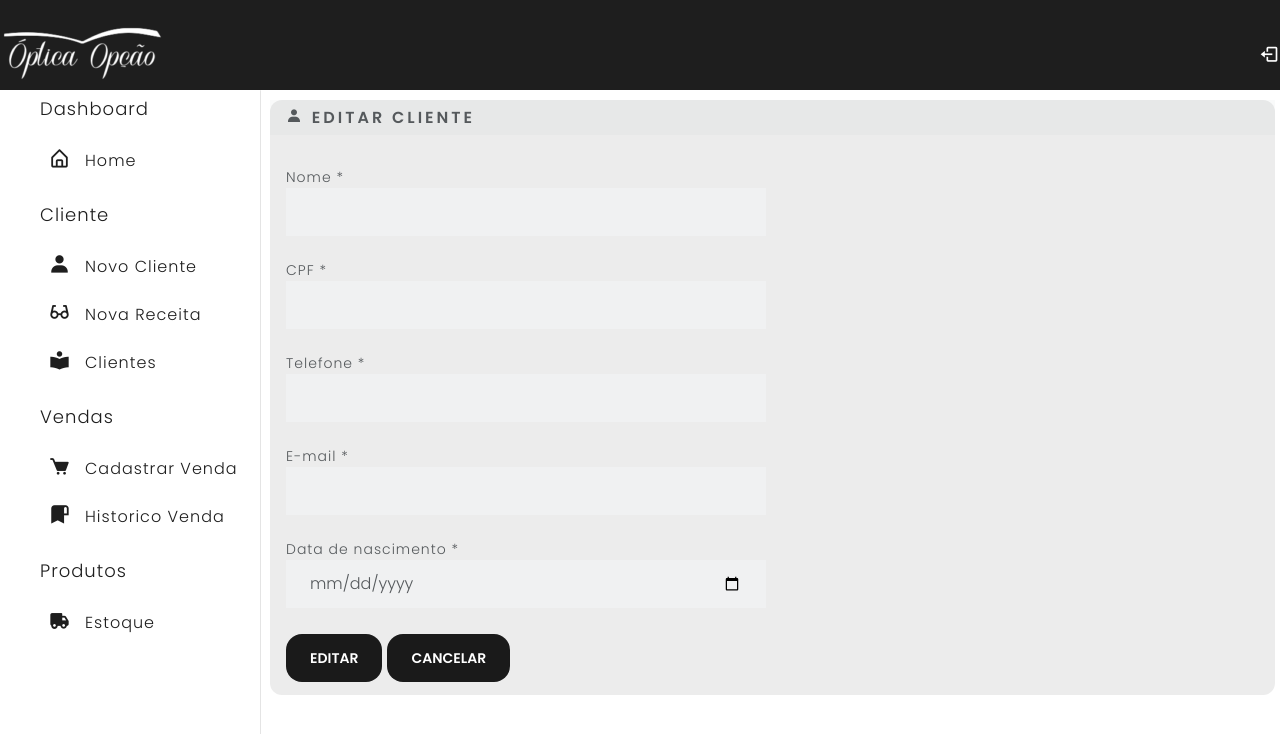
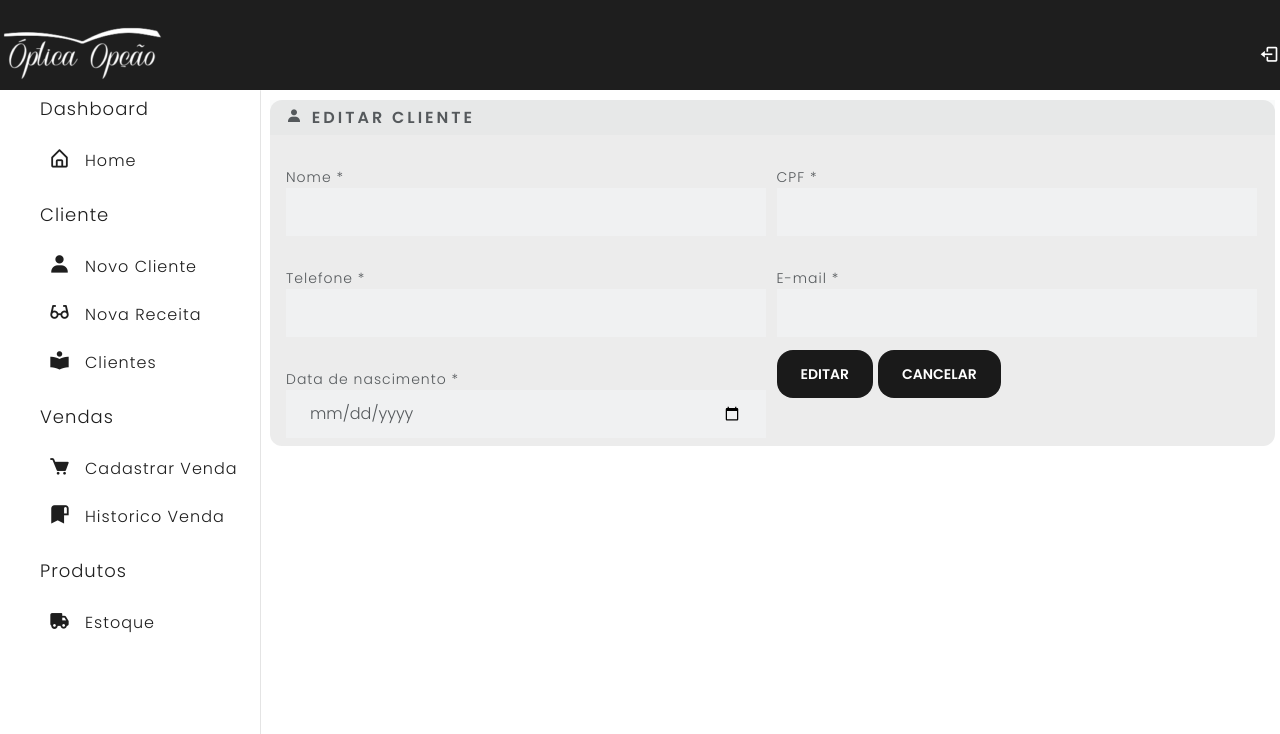
Before and after one commit to mdsreq-fga-unb/2023.1-SOSOptica, a React (Create React App) app in the folder sos-optica-app/: page /#/editar-cliente/1 in a window 1280 px wide. Shown: the top 734 px of the page. Built offline with nearby package versions, Linux system fonts and the light colour scheme; no server answers.

Commit message:
Correçao botoes

```diff
--- a/sos-optica-app/src/view/CadastroCliente.js
+++ b/sos-optica-app/src/view/CadastroCliente.js
@@ -145,9 +145,7 @@ class CadastroCliente extends React.Component{
                         <br/>
                         <div class="col-md-6 mt-5">
                             <button onClick={this.cadastrar} type="button" className="btn btn-primary" style={{borderRadius:"12px"}} >Cadastrar</button>
-                        </div>
-                        <div class="col-md-6 mt-5">
-                            <button onClick={this.cancelar} type="button" className="btn btn-primary" style={{borderRadius:"12px"}} >Cancelar</button>
+                            <button onClick={this.cancelar} type="button" className="btn btn-primary" style={{borderRadius:"12px", margin:"5px"}} >Cancelar</button>
                         </div>
                     </div>
                 </Card>
--- a/sos-optica-app/src/view/EditarCliente.js
+++ b/sos-optica-app/src/view/EditarCliente.js
@@ -98,9 +98,8 @@ class CadastroCliente extends React.Component{
         return (
             <>
                 <Card title="Editar Cliente"  icon="bx bxs-user">
-
-                    <div className="form-control-sm"  >
-
+                    <div className="form-control-sm row g-2">
+                        <div class="col-md-6">
                             <FormGroup label="Nome * " htmlFor="inputDefault">
                                 <input
                                     type="text"
@@ -110,8 +109,8 @@ class CadastroCliente extends React.Component{
                                     onChange={e => this.setState({nomeCliente: e.target.value})}
                                 />
                             </FormGroup>
-
-
+                        </div>
+                        <div class="col-md-6">
                             <FormGroup label="CPF * " htmlFor="inputDefault">
                                 <InputMask
                                     type="text"
@@ -122,7 +121,8 @@ class CadastroCliente extends React.Component{
                                     onChange={e => this.setState({cpf: e.target.value})}
                                 />
                             </FormGroup>
-
+                        </div>
+                        <div class="col-md-6">
                             <FormGroup label="Telefone * " htmlFor="inputDefault">
                                 <InputMask mask="(99)99999-9999"
                                         type="tel"
@@ -133,7 +133,8 @@ class CadastroCliente extends React.Component{
                                     onChange={e => this.setState({telefoneCliente: e.target.value})}
                                 />
                             </FormGroup>
-
+                        </div>
+                        <div class="col-md-6">
                             <FormGroup label="E-mail * " htmlFor="inputDefault">
                                 <input type="email"
                                     value={this.state.emailCliente}
@@ -142,7 +143,8 @@ class CadastroCliente extends React.Component{
                                     name="emailCLiente"
                                     onChange={e => this.setState({emailCliente : e.target.value})}/>
                             </FormGroup>
-
+                        </div>
+                        <div class="col-md-6">
                             <FormGroup label="Data de nascimento * " htmlFor="inputDefault">
                                 <input type="date"
                                     value={this.state.dataDeNascimentoCliente}
@@ -150,14 +152,15 @@ class CadastroCliente extends React.Component{
                                     id="inputDataDeNascimentoCliente"
                                     name="dataDeNascimentoCliente"
                                     onChange={e => this.setState({dataDeNascimentoCliente: e.target.value})}/>
-
                             </FormGroup>
+                        </div>
                         <br/>
+                        <div class="col-md-6">
                             <button onClick={this.editar} type="button" className="btn btn-primary" style={{borderRadius:"16px"}} >Editar</button>
                             <button onClick={this.cancelar} type="button" className="btn btn-primary" style={{borderRadius:"16px", margin:"5px"}} >Cancelar</button>
                         </div>
+                    </div>
                 </Card>
-
             </>
         );
     }
```
Lines whose indentation alone changed are shown as unchanged.
